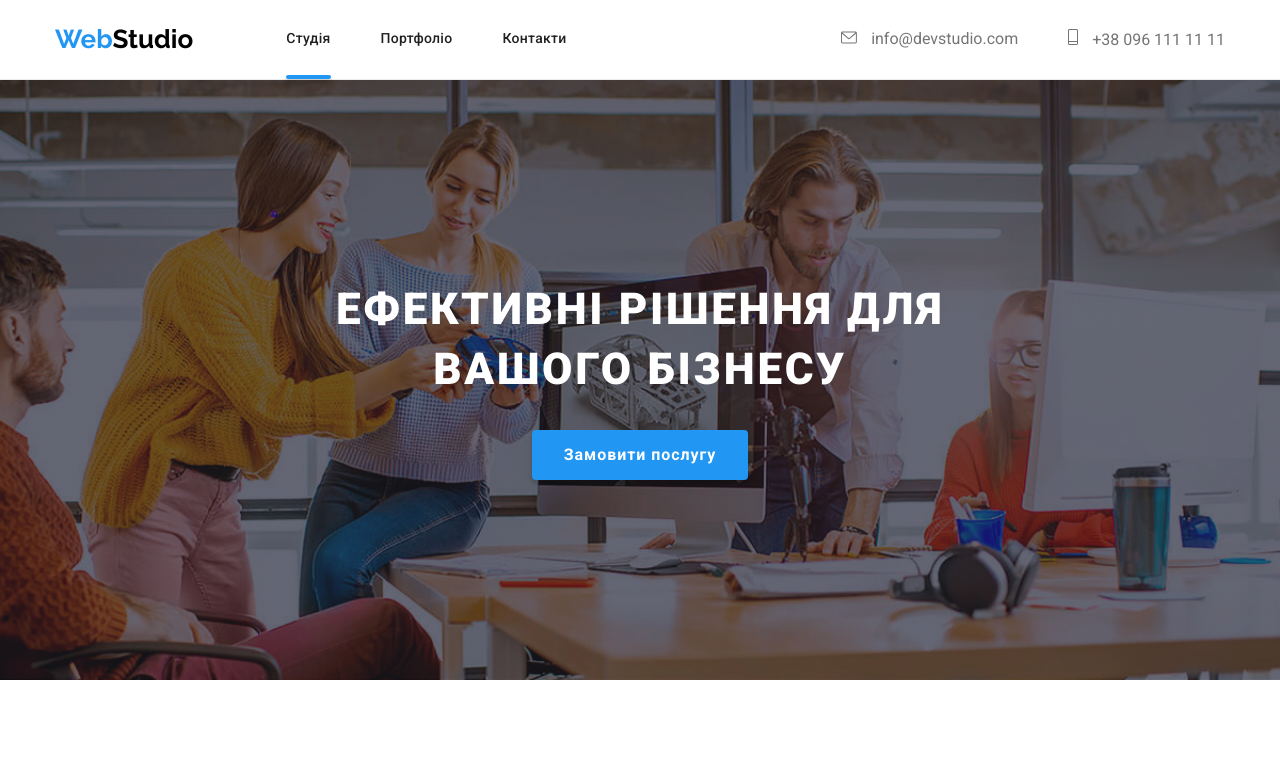
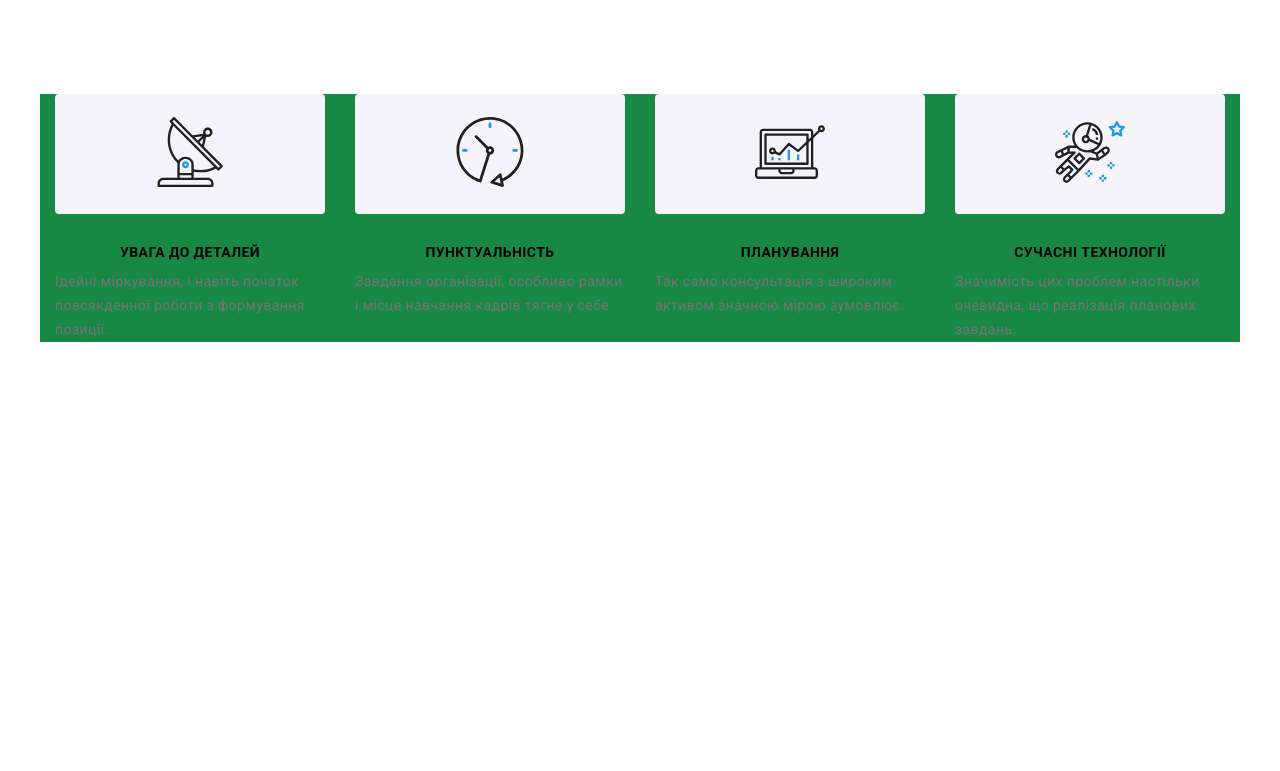
Before and after one commit to izoome/goit-markup-hw-08, a plain HTML site: page index.html in a window 1280 px wide. Shown: the top 771 px of the page. Drawn offline with nearby package versions, Linux system fonts and the light colour scheme.

Commit message:
level up

```diff
--- a/index.html
+++ b/index.html
@@ -25,7 +25,7 @@
   </head>
 
   <body>
-    <header class="header">
+    <!-- <header class="header">
       <div class="container">
         <nav class="navigation">
           <a lang="en" class="navigation__logo" href="./index.html"
@@ -63,21 +63,21 @@
           </li>
         </ul>
       </div>
-    </header>
+    </header> -->
     <main>
-      <section class="hero__top">
+      <!-- <section class="hero__top">
         <div class="container">
           <h1 class="hero__title">Ефективні рішення для вашого бізнесу</h1>
           <button type="button" class="hero__btn btn" data-modal-open>
             Замовити послугу
           </button>
         </div>
-      </section>
+      </section> -->
 
       <section class="about">
         <div class="container">
           <ul class="about__list">
-            <li>
+            <li class="about__preitem">
               <div class="about__item">
                 <a href="" class="">
                   <svg class="" width="70" height="70">
@@ -91,7 +91,7 @@
                 формування позиції.
               </p>
             </li>
-            <li>
+            <li class="about__preitem">
               <div class="about__item">
                 <a href="" class="">
                   <svg class="" width="70" height="70">
@@ -105,7 +105,7 @@
                 тягне у себе.
               </p>
             </li>
-            <li>
+            <li class="about__preitem">
               <div class="about__item">
                 <a href="" class="">
                   <svg class="" width="70" height="70">
@@ -118,7 +118,7 @@
                 Так само консультація з широким активом значною мірою зумовлює.
               </p>
             </li>
-            <li>
+            <li class="about__preitem">
               <div class="about__item">
                 <a href="" class="">
                   <svg class="" width="70" height="70">
@@ -136,7 +136,7 @@
         </div>
       </section>
 
-      <section class="section aside">
+      <!-- <section class="section aside">
         <div class="container">
           <h2 class="aside">Чим ми займаємося</h2>
           <ul class="aside__list">
@@ -169,8 +169,8 @@
             </li>
           </ul>
         </div>
-      </section>
-      <section class="section user">
+      </section> -->
+      <!-- <section class="section user">
         <div class="container">
           <h2 class="user__title">Наша команда</h2>
           <ul class="user__list">
@@ -344,8 +344,8 @@
             </li>
           </ul>
         </div>
-      </section>
-      <section class="section">
+      </section> -->
+      <!-- <section class="section">
         <div class="container">
           <h2 class="clients">Постійні клієнти</h2>
           <ul class="clients__list">
@@ -393,9 +393,9 @@
             </li>
           </ul>
         </div>
-      </section>
+      </section> -->
     </main>
-    <footer class="footer">
+    <!-- <footer class="footer">
       <div class="container footer-container">
         <div class="footer-container">
           <a lang="en" class="footer__logo" href="./index.html"
@@ -479,7 +479,7 @@
           </form>
         </div>
       </div>
-    </footer>
+    </footer> -->
 
     <div class="overline is-hidden" data-modal>
       <div class="overline__modal">
--- a/sass/base/_reset.scss
+++ b/sass/base/_reset.scss
@@ -19,8 +19,9 @@ h6 {
 }
 img {
   display: block;
-  max-width: 100%;
+  // max-width: 100%;
   height: auto;
+  // width: 100%;
 }
 address {
   font-style: normal;
--- a/sass/components/_container.scss
+++ b/sass/components/_container.scss
@@ -1,8 +1,19 @@
 .container {
-  width: 100%;
-  max-width: 1200px;
-  margin-left: auto;
-  margin-right: auto;
-  padding-left: 15px;
-  padding-right: 15px;
+  margin: 0 auto;
+  padding: 0 15px;
+
+  @media screen and (min-width: 480px) {
+    width: 480px;
+    background-color: rgb(133, 84, 20);
+  }
+
+  @media screen and (min-width: 768px) {
+    width: 768px;
+    background-color: rgb(97, 45, 127);
+  }
+
+  @media screen and (min-width: 1200px) {
+    width: 1200px;
+    background-color: rgb(24, 137, 69);
+  }
 }
--- a/sass/layout/_about.scss
+++ b/sass/layout/_about.scss
@@ -1,16 +1,40 @@
 .about {
-  padding-top: 94px;
+  padding-top: 60px;
+  padding-bottom: 60px;
+  @media screen and (min-width: 768px) {
+    padding-top: 60px;
+    padding-bottom: 60px;
+  }
+  @media screen and (min-width: 1200px) {
+    padding-top: 94px;
+    padding-bottom: 0px;
+  }
 }
+
 .about__list {
   display: flex;
+  flex-wrap: wrap;
   gap: 30px;
+  justify-content: center;
+}
+.about__preitem {
+  width: 100%;
+  @media screen and (min-width: 768px) {
+    width: calc((100% - 30px) / 2);
+  }
+  @media screen and (min-width: 1200px) {
+    width: calc((100% - 90px) / 4);
+  }
 }
 .about__item {
-  background-color: #f5f4fa;
+  height: 120px;
+  min-width: 270px;
+  border-radius: 4px;
+  margin-bottom: 30px;
   display: flex;
   justify-content: center;
-  padding: 25px 70px;
-  margin-bottom: 30px;
+  align-items: center;
+  background-color: #f5f4fa;
 }
 .about__title {
   font-weight: 700;
@@ -20,6 +44,8 @@
   text-transform: uppercase;
   color: var(--first-title);
   margin-bottom: 10px;
+  display: flex;
+  justify-content: center;
 }
 .about__pretitle {
   font-size: 14px;
```
Also changed, not shown: css/main.css, css/main.min.css, 2 other files.
